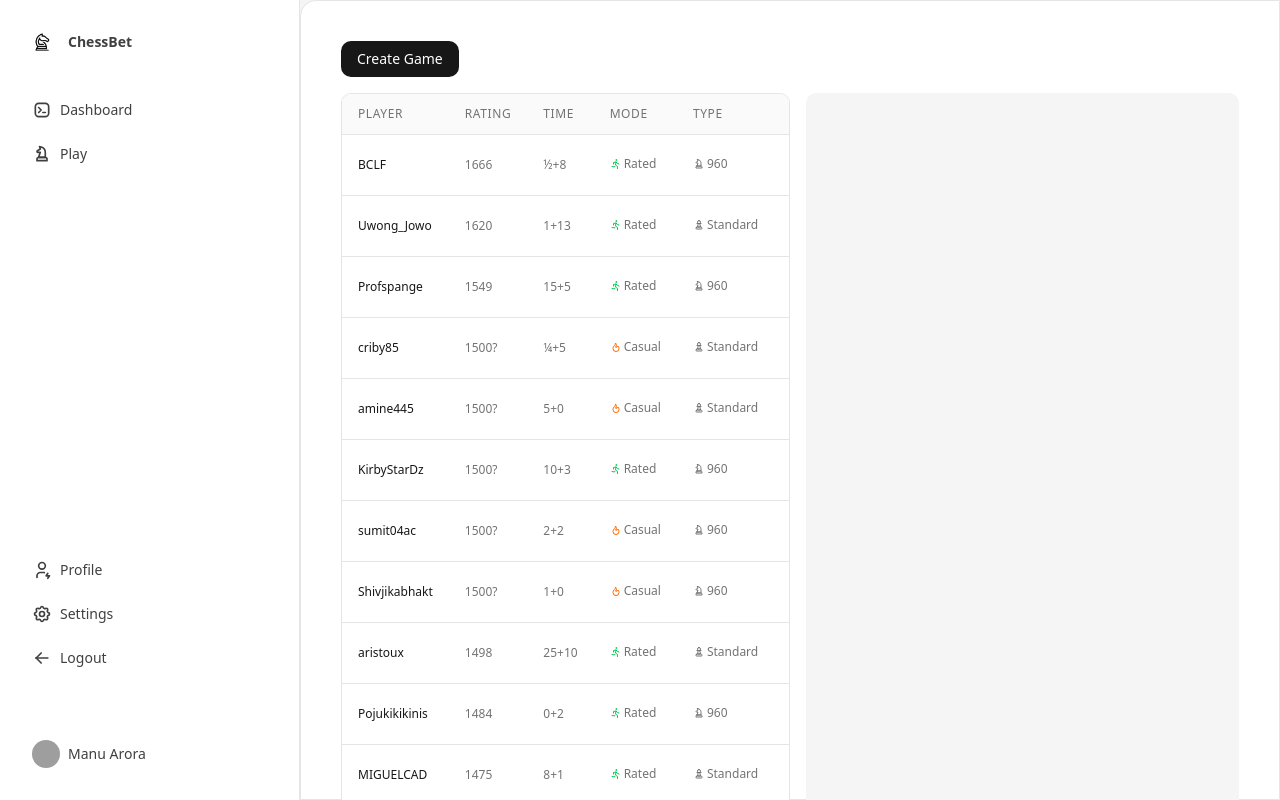
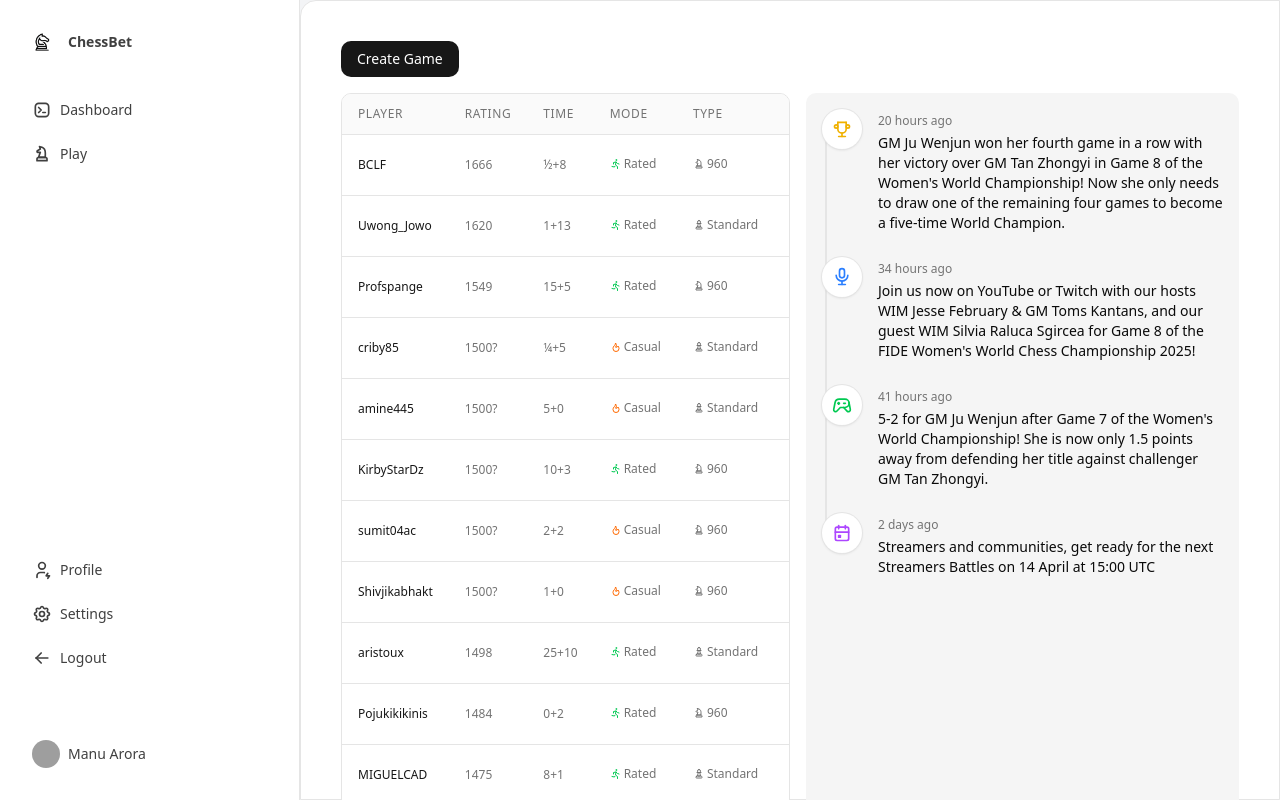
Before and after one commit to Not-Possible-Labs/platform-ui, a Next.js app: page /console in a window 1280 px wide. Built offline with nearby package versions, Linux system fonts and the light colour scheme; grey boxes are pictures that could not be loaded.

Commit message:
Add news timeline component to play page with mock chess tournament updates

```diff
--- a/src/app/console/(play)/play.tsx
+++ b/src/app/console/(play)/play.tsx
@@ -2,6 +2,7 @@
 
 import { useState } from "react";
 import { IconFlame, IconRun, IconChess, IconChessKnight } from "@tabler/icons-react";
+import { NewsTimeline } from "@/components/NewsTimeline";
 import gamesData from "./data.json";
 
 interface Game {
@@ -97,10 +98,12 @@ export const Play = () => {
             </div>
           </div>
 
-          {/* Right side placeholder */}
+          {/* Right side - News Timeline */}
           <div className="w-1/2">
-            <div className="mt-[52px] rounded-lg bg-neutral-100 dark:bg-neutral-800" style={{ height: 'calc(100% - 52px)' }}>
-              {/* Placeholder for future content */}
+            <div className="mt-[52px] rounded-lg bg-neutral-100 dark:bg-neutral-800 overflow-y-auto" style={{ height: 'calc(100% - 52px)' }}>
+              <div className="py-4">
+                <NewsTimeline />
+              </div>
             </div>
           </div>
         </div>
--- /dev/null
+++ b/src/components/NewsTimeline.tsx
@@ -0,0 +1,76 @@
+import { IconMicrophone, IconTrophy, IconDeviceGamepad2, IconCalendarEvent } from "@tabler/icons-react";
+
+interface TimelineItem {
+  id: string;
+  timestamp: string;
+  icon: "trophy" | "microphone" | "gamepad" | "event";
+  content: string;
+}
+
+const mockNews: TimelineItem[] = [
+  {
+    id: "update-001",
+    timestamp: "20 hours ago",
+    icon: "trophy",
+    content: 'GM Ju Wenjun won her fourth game in a row with her victory over GM Tan Zhongyi in Game 8 of the Women\'s World Championship! Now she only needs to draw one of the remaining four games to become a five-time World Champion.'
+  },
+  {
+    id: "update-002",
+    timestamp: "34 hours ago",
+    icon: "microphone",
+    content: 'Join us now on YouTube or Twitch with our hosts WIM Jesse February & GM Toms Kantans, and our guest WIM Silvia Raluca Sgircea for Game 8 of the FIDE Women\'s World Chess Championship 2025!'
+  },
+  {
+    id: "update-003",
+    timestamp: "41 hours ago",
+    icon: "gamepad",
+    content: '5-2 for GM Ju Wenjun after Game 7 of the Women\'s World Championship! She is now only 1.5 points away from defending her title against challenger GM Tan Zhongyi.'
+  },
+  {
+    id: "update-004",
+    timestamp: "2 days ago",
+    icon: "event",
+    content: 'Streamers and communities, get ready for the next Streamers Battles on 14 April at 15:00 UTC'
+  }
+];
+
+const getIcon = (type: TimelineItem["icon"]) => {
+  switch (type) {
+    case "trophy":
+      return <IconTrophy className="h-5 w-5 text-yellow-500" />;
+    case "microphone":
+      return <IconMicrophone className="h-5 w-5 text-blue-500" />;
+    case "gamepad":
+      return <IconDeviceGamepad2 className="h-5 w-5 text-green-500" />;
+    case "event":
+      return <IconCalendarEvent className="h-5 w-5 text-purple-500" />;
+  }
+};
+
+export const NewsTimeline = () => {
+  return (
+    <div className="relative flex flex-col space-y-6 px-4">
+      {/* Timeline line */}
+      <div className="absolute left-[19px] top-3 bottom-3 w-0.5 bg-neutral-200 dark:bg-neutral-700" />
+
+      {mockNews.map((item) => (
+        <div key={item.id} className="flex gap-4">
+          {/* Icon circle */}
+          <div className="relative z-10 flex h-10 w-10 items-center justify-center rounded-full bg-white dark:bg-neutral-900 shadow-sm ring-1 ring-neutral-200 dark:ring-neutral-700">
+            {getIcon(item.icon)}
+          </div>
+
+          {/* Content */}
+          <div className="flex-1 pt-1">
+            <div className="text-xs text-neutral-500 dark:text-neutral-400">
+              {item.timestamp}
+            </div>
+            <div className="mt-1 text-sm">
+              {item.content}
+            </div>
+          </div>
+        </div>
+      ))}
+    </div>
+  );
+};
```
